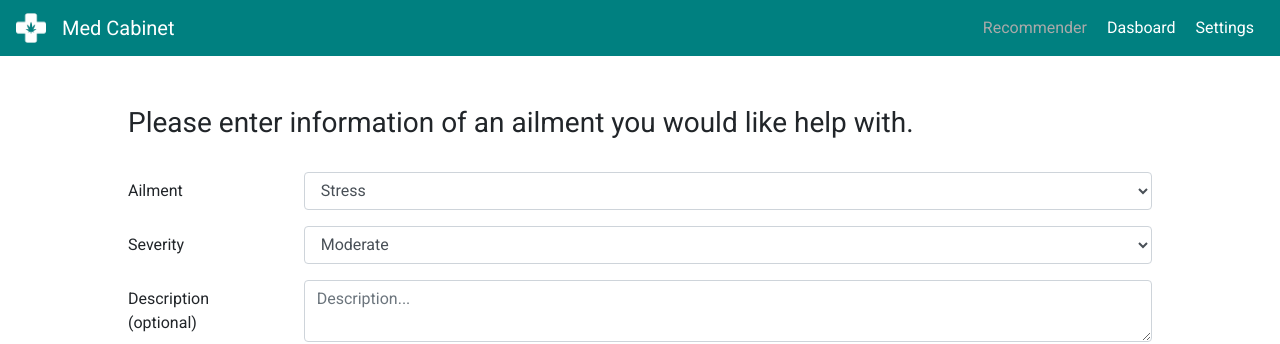
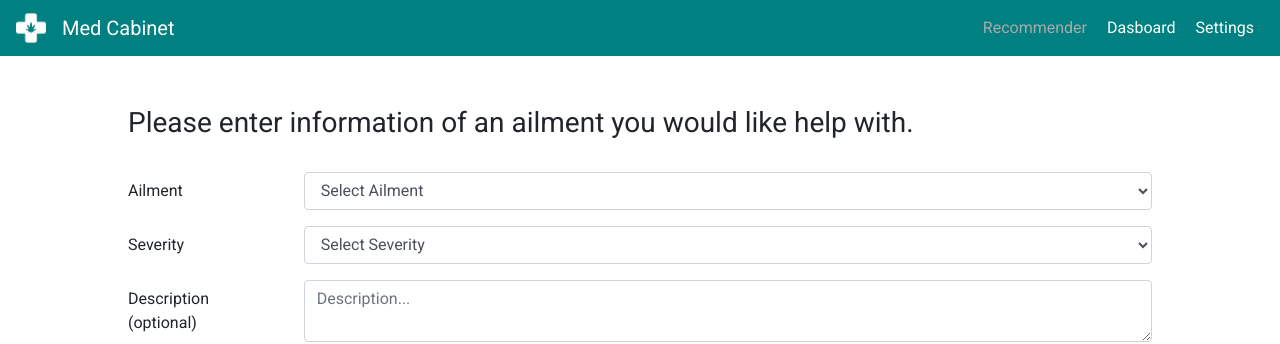
Before and after one commit to build-week-med-cabinet-2/frontend, a React (Create React App) app: page /intake/ailments in a window 1280 px wide. Shown: the top 344 px of the page. Built offline with nearby package versions, Linux system fonts and the light colour scheme; sample sign-in values are in the browser's storage.

Commit message:
fixed defaults in ailments form

```diff
--- a/src/features/ailments/AilmentForm.js
+++ b/src/features/ailments/AilmentForm.js
@@ -114,8 +114,8 @@ const AilmentForm = ({ values, errors, touched, status, handleChange }) => {
 export default withFormik({
   mapPropsToValues({ ailmentName, severity, pharmaUse, description }) {
     return {
-      ailmentName: ailmentName || "Stress",
-      severity: severity || "Moderate",
+      ailmentName: ailmentName || "",
+      severity: severity || "",
       // pharmaUse: pharmaUse || 0,
       description: description || ""
     };
```
